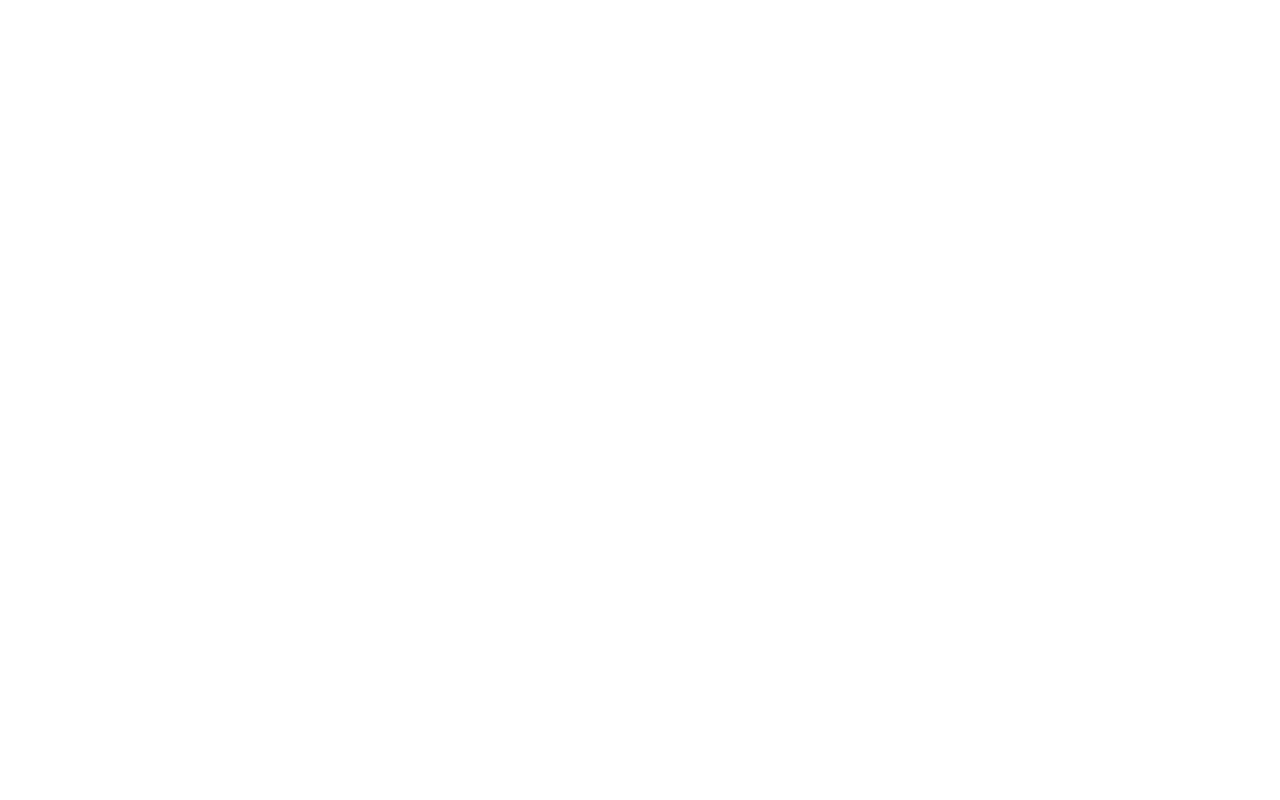
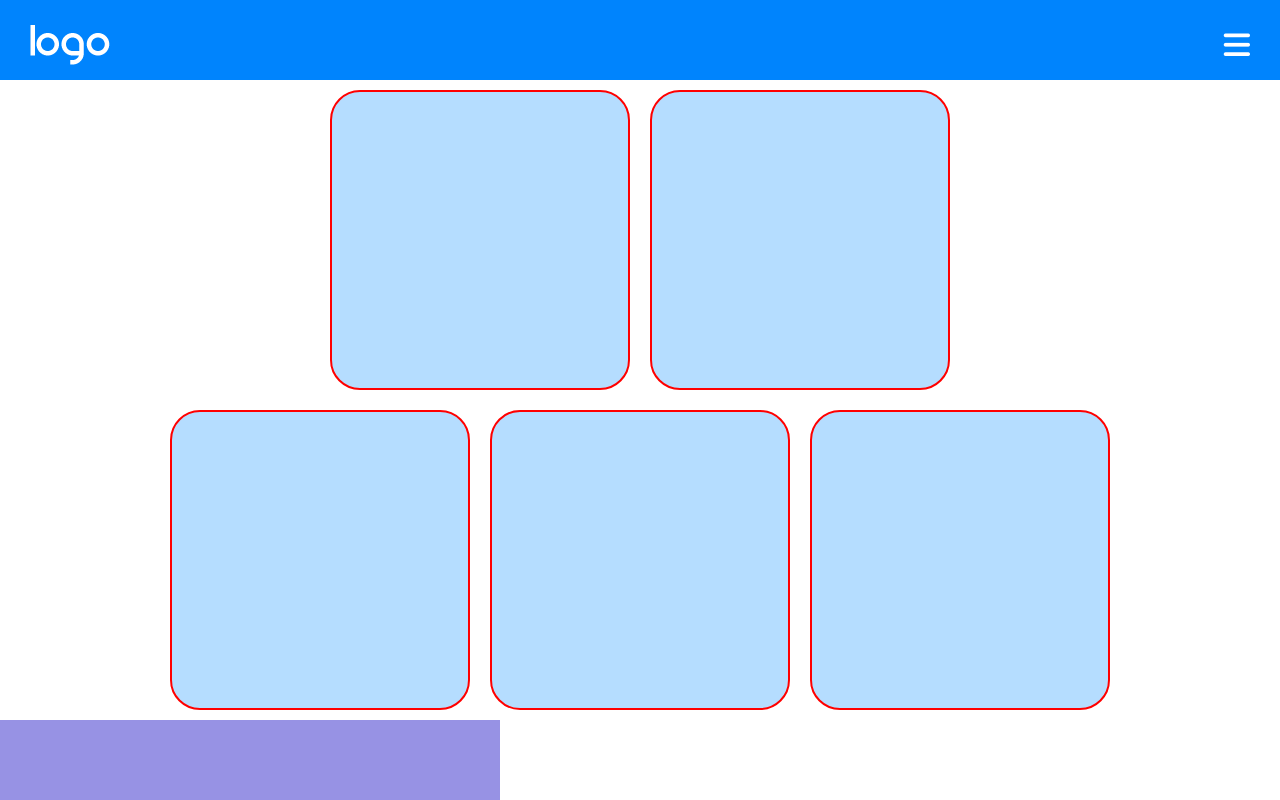
Before and after one commit to Andrea030105/htmlcss-responsive-layout, a plain HTML site: page index.html in a window 1280 px wide. Shown: the top 800 px of the page. Drawn offline with Linux system fonts and the light colour scheme.

Commit message:
header-finish

```diff
--- a/css/style.css
+++ b/css/style.css
@@ -3,3 +3,58 @@
     margin: 0;
     box-sizing: border-box;
 }
+
+.row-header {
+    width: 100%;
+    display: flex;
+}
+
+.row {
+    width: 100%;
+    display: flex;
+    flex-direction: column;
+}
+
+.col {
+    display: flex;
+    flex-wrap: wrap;
+    justify-content: center;
+}
+
+header {
+    background-color: #0084FD;
+    height: 80px;
+    color: white;
+}
+
+.col-header {
+    width: calc(100%/2);
+    display: flex;
+    align-items: center;
+    margin: 25px 30px;
+}
+
+.col-header i {
+    font-size: 30px;
+}
+
+.flex-end {
+    justify-content: flex-end;
+}
+
+.logo {}
+
+.container-blu {
+    background-color: #B5DDFF;
+    height: 300px;
+    width: 300px;
+    border: 2px red solid;
+    border-radius: 10%;
+    margin: 10px;
+}
+
+.bg-purple {
+    background-color: #9792E4;
+    height: 500px;
+    width: 500px;
+}
--- a/index.html
+++ b/index.html
@@ -6,10 +6,54 @@
     <meta name="viewport" content="width=device-width, initial-scale=1.0">
     <title>htmlcss-responsive-layout</title>
     <link rel="stylesheet" href="./css/style.css">
+    <link rel="stylesheet" href="https://cdnjs.cloudflare.com/ajax/libs/font-awesome/6.5.2/css/all.min.css"
+        integrity="sha512-SnH5WK+bZxgPHs44uWIX+LLJAJ9/2PkPKZ5QiAj6Ta86w+fsb2TkcmfRyVX3pBnMFcV7oQPJkl9QevSCWr3W6A=="
+        crossorigin="anonymous" referrerpolicy="no-referrer" />
 </head>
 
 <body>
+    <header>
+        <div class="row-header">
+            <div class="col-header">
+                <img src="./img/logo.png" alt="LOGO">
+            </div>
+            <div class="col-header flex-end">
+                <i class="fa-solid fa-bars"></i>
+            </div>
+        </div>
+    </header>
+    <main>
+        <div class="row">
+            <div class="col">
+                <div class="container-blu">
+                </div>
+                <div class="container-blu">
 
+                </div>
+            </div>
+            <div class="col">
+                <div class="container-blu">
+
+                </div>
+                <div class="container-blu">
+
+                </div>
+                <div class="container-blu">
+
+                </div>
+            </div>
+        </div>
+        <div class="bg-purple">
+            <div class="row">
+                <div class="col">
+
+                </div>
+                <div class="col">
+
+                </div>
+            </div>
+        </div>
+    </main>
 </body>
 
 </html>
```
